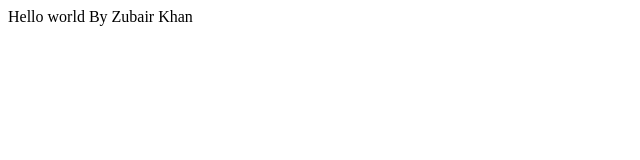
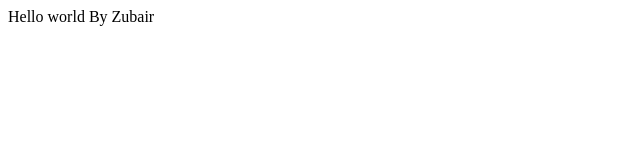
Before and after one commit to Zubair007Khan007/btcmp2020, a plain HTML site: page index.html in a window 1280 px wide. Shown: the full height of the page, 0-640 px from the left. Drawn offline with Linux system fonts and the light colour scheme.

Commit message:
updated index.html

```diff
--- a/index.html
+++ b/index.html
@@ -5,7 +5,7 @@
 </head>
 <body>
     <div>
-        Hello world By Zubair Khan
+        Hello world By Zubair
     </div>
 
 </body>
```
